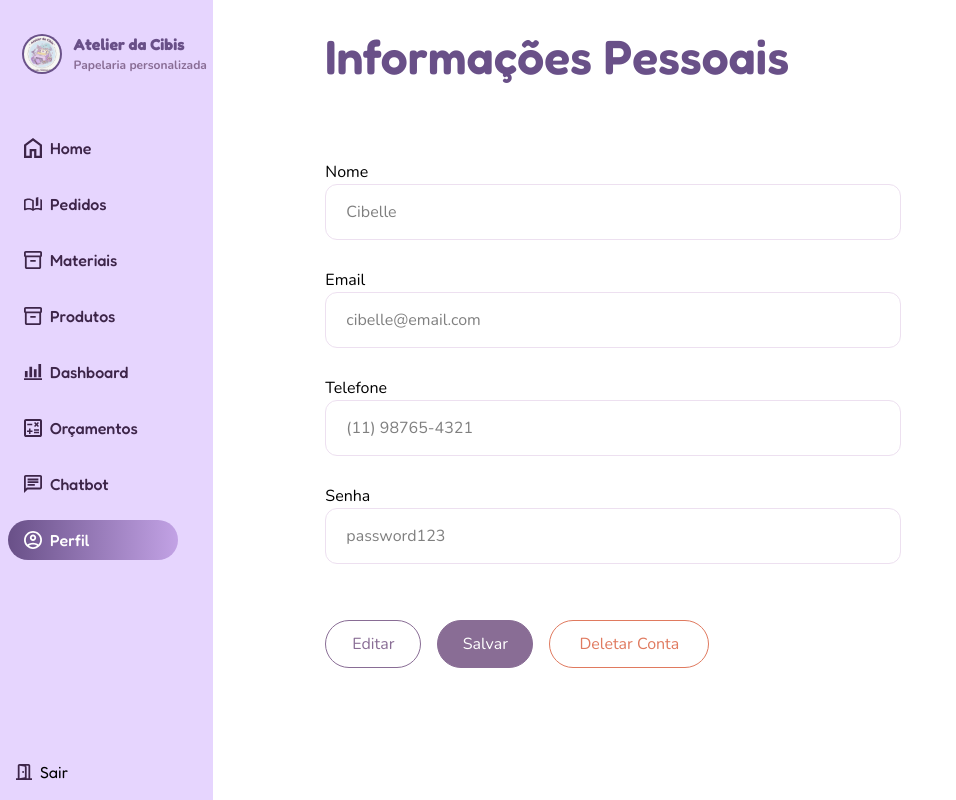
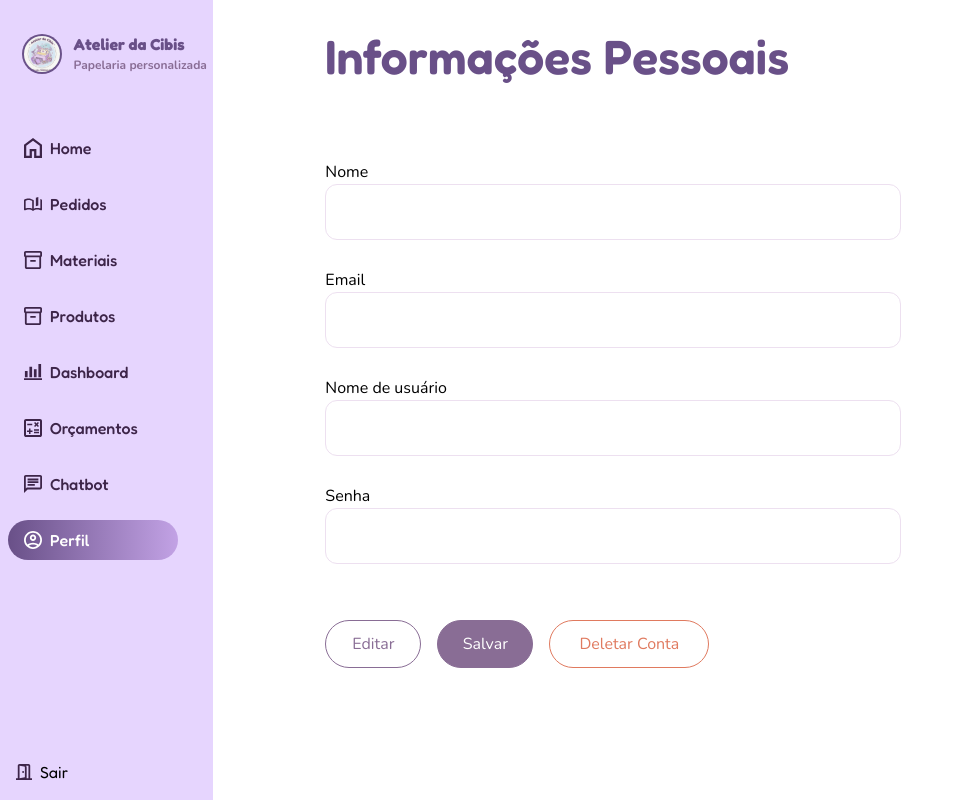
Before and after one commit to EselTech/react-vite-frontend, a React (Vite) app in the folder react-vite-frontend/: page /perfil in a window 1280 px wide. Shown: the whole page, without its empty margins (0-956 px from the left). Built offline with nearby package versions, Linux system fonts and the light colour scheme; no server answers.

Commit message:
feat: Perfil finalizado

```diff
--- a/react-vite-frontend/src/components/InputPerfil.jsx
+++ b/react-vite-frontend/src/components/InputPerfil.jsx
@@ -1,12 +1,10 @@
-export function InputPerfil(props) {
+export function InputPerfil({setValor, legenda, valor}) {
 
     return (
-
         <>
-
             <label className="flex flex-col">
-                <p className="font-text">{props.legenda}</p>
-                <input type="text" className="font-text border border-[#EDE0F0] h-14 rounded-xl pl-5" placeholder={props.placeholder}/>
+                <p className="font-text">{legenda}</p>
+                <input value={valor} onChange={(e) => setValor(e.target.value)} type="text" className="font-text border border-[#EDE0F0] h-14 rounded-xl pl-5" />
             </label>
 
         </>
--- a/react-vite-frontend/src/pages/Perfil.jsx
+++ b/react-vite-frontend/src/pages/Perfil.jsx
@@ -1,11 +1,48 @@
+import { useEffect, useState } from "react";
 import { InputPerfil } from "../components/InputPerfil";
 import { Nav } from "../components/Nav";
+import { api } from "../provider/api";
 
 export function Perfil() {
 
+    const id = 1
+    const [nome, setNome] = useState("")
+    const [email, setEmail] = useState("")
+    const [userName, setUserName] = useState("")
+    const [senha, setSenha] = useState("")
+
+    function carregarUsuario() {
+        api.get(`/usuario/find-by-id/${id}`).then(response => {
+            setNome(response.data.nome),
+                setEmail(response.data.email),
+                setUserName(response.data.username),
+                setSenha(response.data.senha)
+            console.log(response.data)
+        })
+    }
+    function editarUsuario() {
+        let copia = {}
+        api.get(`/usuario/find-by-id/${id}`).then(response => {
+            copia = {
+                ...response.data,
+                nome: nome,
+                email: email,
+                username: userName,
+                senha: senha
+            }
+            console.log(copia)
+            api.patch(`/usuario/atualizar/${id}`, copia)
+        })
+    }
+
+    useEffect(() => {
+        carregarUsuario()
+    }, [])
+
+
     return (
         <div className="flex">
-            <Nav tela="Perfil"/>
+            <Nav tela="Perfil" />
             <div className="w-10/12 bg-white pl-28 pt-[4vh] flex">
 
                 <div className="w-1/2">
@@ -13,14 +50,14 @@ export function Perfil() {
                         Informações Pessoais
                     </h1>
                     <div className="w-xl flex flex-col gap-7">
-                    <InputPerfil legenda={"Nome"} placeholder={"Cibelle"} />
-                    <InputPerfil legenda={"Email"} placeholder={"cibelle@email.com"} />
-                    <InputPerfil legenda={"Telefone"} placeholder={"(11) 98765-4321"} />
-                    <InputPerfil legenda={"Senha"} placeholder={"password123"} />
+                        <InputPerfil valor={nome} setValor={setNome} legenda={"Nome"} />
+                        <InputPerfil valor={email} setValor={setEmail} legenda={"Email"} />
+                        <InputPerfil valor={userName} setValor={setUserName} legenda={"Nome de usuário"} />
+                        <InputPerfil valor={senha} setValor={setSenha} legenda={"Senha"} />
                     </div>
                     <div className="flex gap-4 mt-14">
                         <button className="border border-[#896D95] text-[#896D95] font-text rounded-3xl w-24 h-12 cursor-pointer">Editar</button>
-                    <button className="border border-[#896D95] text-white bg-[#896D95] font-text rounded-3xl w-24 h-12 cursor-pointer">Salvar</button>
+                        <button className="border border-[#896D95] text-white bg-[#896D95] font-text rounded-3xl w-24 h-12 cursor-pointer" onClick={() => editarUsuario()}>Salvar</button>
                         <button className="border border-[#E07A5F] text-[#E07A5F] font-text rounded-3xl w-40 h-12 cursor-pointer">Deletar Conta</button>
                     </div>
                 </div>
```
Lines whose indentation alone changed are shown as unchanged.
